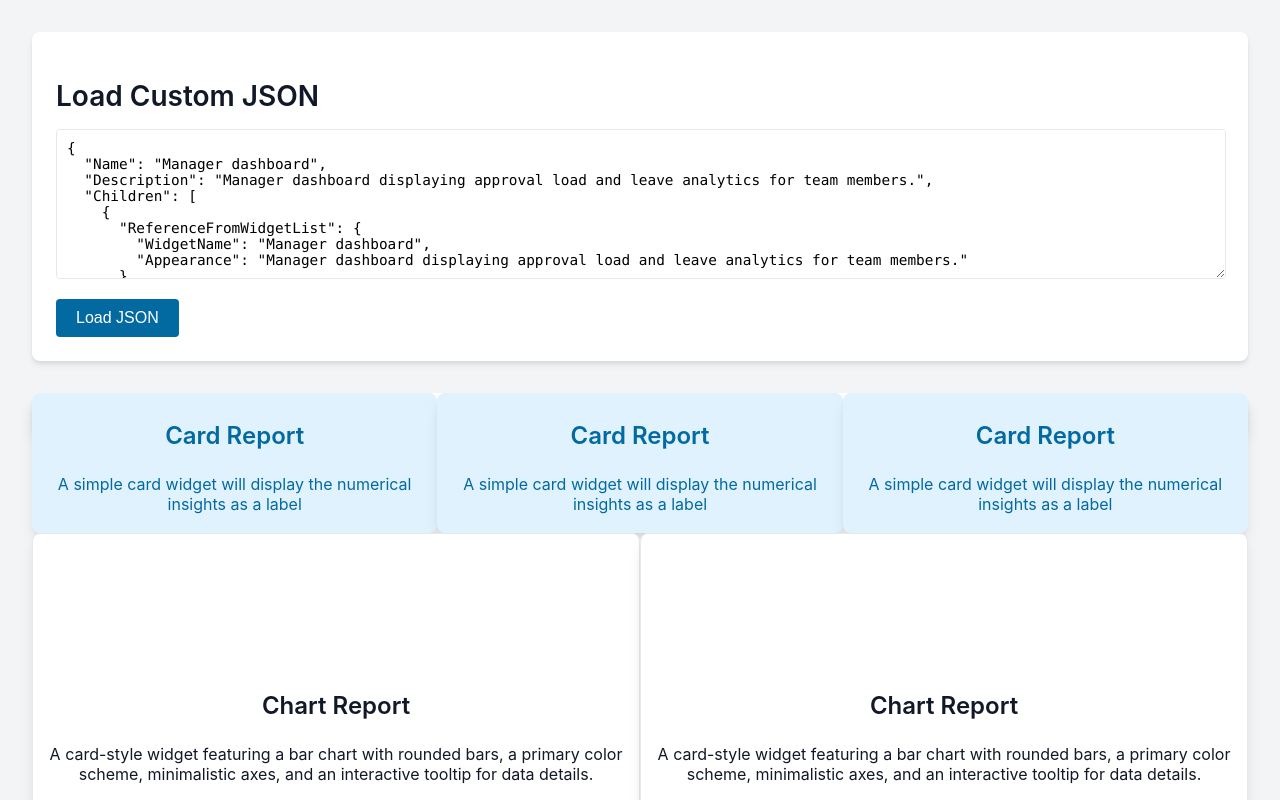
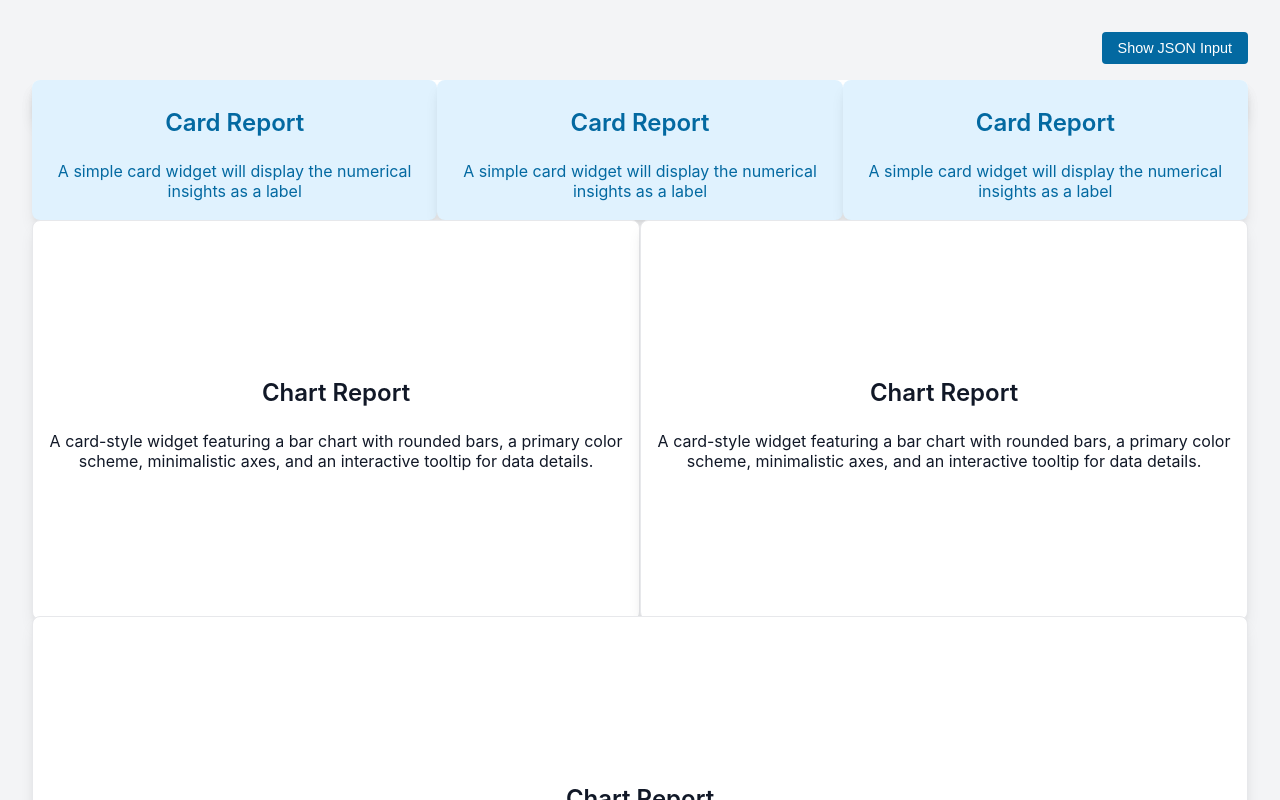
Before and after one commit to satheesh66/grid_preview, a React (Vite) app: page / in a window 1280 px wide. Shown: the top 800 px of the page. Built offline with nearby package versions, Linux system fonts and the light colour scheme.

Commit message:
Feat: Implement on-demand JSON input toggle

```diff
--- a/src/App.css
+++ b/src/App.css
@@ -1,5 +1,27 @@
+
 .dashboard {
   padding: 2rem;
+}
+
+.json-toggle-section {
+  margin-bottom: 1rem;
+  text-align: right;
+}
+
+.json-toggle-section button {
+  background-color: var(--color-primary-700);
+  color: var(--color-white);
+  padding: 8px 16px;
+  border: none;
+  border-radius: 4px;
+  cursor: pointer;
+  font-size: 0.9rem;
+  font-weight: 500;
+  transition: background-color 0.2s ease-in-out;
+}
+
+.json-toggle-section button:hover {
+  background-color: #025a8d;
 }
 
 .json-input-section {
--- a/src/App.jsx
+++ b/src/App.jsx
@@ -1,4 +1,3 @@
-
 import React, { useState } from 'react';
 import initialData from './data.json';
 import Widget from './components/Widget';
@@ -8,6 +7,7 @@ const App = () => {
   const [jsonData, setJsonData] = useState(initialData);
   const [jsonInput, setJsonInput] = useState(JSON.stringify(initialData, null, 2));
   const [error, setError] = useState(null);
+  const [showJsonInput, setShowJsonInput] = useState(false); // New state for visibility
 
   const handleJsonChange = (event) => {
     setJsonInput(event.target.value);
@@ -21,16 +21,28 @@ const App = () => {
       }
       setJsonData(parsedData);
       setError(null);
+      setShowJsonInput(false); // Hide input after loading
     } catch (e) {
       setError("Invalid JSON: " + e.message);
       console.error("JSON parsing error:", e);
     }
   };
 
+  const toggleJsonInput = () => {
+    setShowJsonInput(!showJsonInput);
+  };
+
   const { Children } = jsonData;
 
   return (
     <div className="dashboard">
+      <div className="json-toggle-section">
+        <button onClick={toggleJsonInput}>
+          {showJsonInput ? 'Hide JSON Input' : 'Show JSON Input'}
+        </button>
+      </div>
+
+      {showJsonInput && (
         <div className="json-input-section">
           <h2>Load Custom JSON</h2>
           <textarea
@@ -43,6 +55,7 @@ const App = () => {
           <button onClick={loadJson}>Load JSON</button>
           {error && <p className="error-message">{error}</p>}
         </div>
+      )}
 
       <div className="grid-container">
         {Children.map((widget) => (
```
Lines whose indentation alone changed are shown as unchanged.
